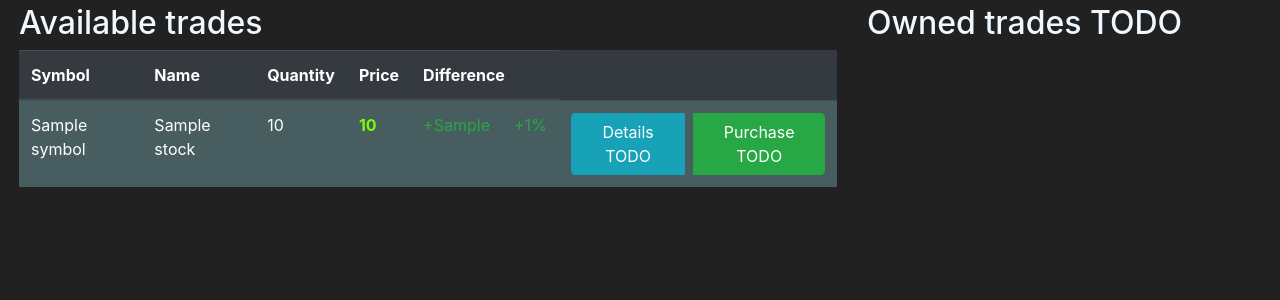
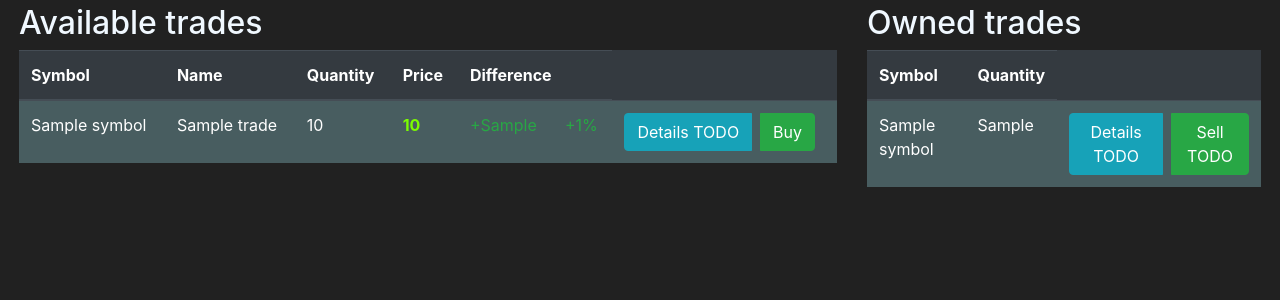
Before and after one commit to Marek-Chalabis/Stock-buyer-microservices, a Flask app: template reporter/backend/src/trades/templates/stocks.html in a window 1280 px wide. Shown: the part 56-356 px from the top of the page. Run offline with Flask 2, Linux system fonts and the light colour scheme; the template is opened without the code that fills it: most values are stand-ins (such as "Sample title", 1, 10 or a date in 2020); form fields are guessed from the names that the template uses; parts of the project's set-up code (start-up, migrations or seed data) failed here and were passed over; some libraries are stand-ins or nearby versions.

Commit message:
Update stocks template for buy logic

```diff
--- a/reporter/backend/src/trades/templates/stocks.html
+++ b/reporter/backend/src/trades/templates/stocks.html
@@ -19,21 +19,22 @@
                 </tr>
                 </thead>
                 <tbody>
-                {% for stock in stocks %}
+                {% for trade in trades %}
+                    {% include 'includes/modal_form_buy.html' %}
                     <tr class="first-level-table-row center center-block">
-                        <td>{{ stock.symbol }}</td>
-                        <td>{{ stock.name }}</td>
-                        <td>{{ stock.available_quantity }}</td>
-                        <td class="money-info">{{ stock.price }}</td>
-                        <td class="plain-difference">{{ stock.plain_difference }}</td>
-                        <td class="percent-difference">{{ stock.percent_difference }}</td>
+                        <td>{{ trade.symbol }}</td>
+                        <td>{{ trade.name }}</td>
+                        <td>{{ trade.available_quantity }}</td>
+                        <td class="money-info">{{ trade.price }}</td>
+                        <td class="plain-difference">{{ trade.plain_difference }}</td>
+                        <td class="percent-difference">{{ trade.percent_difference }}</td>
                         <td>
                             <div class="btn-group">
                                 <button class="btn btn-outline btn-info">
                                     Details TODO
                                 </button>
-                                <button class="btn btn-outline btn-success ml-2">
-                                    Purchase TODO
+                                <button class="btn btn-outline btn-success ml-2" data-toggle="modal" data-target="#modal-buy-trades-{{ trade.symbol }}">
+                                    Buy
                                 </button>
                             </div>
 
@@ -45,8 +46,35 @@
         </div>
         <div class="col-4">
             <h2>
-                Owned trades TODO
+                Owned trades
             </h2>
+            <table class="table table-hover table-dark">
+                <thead>
+                <tr>
+                    <th scope="col">Symbol</th>
+                    <th scope="col">Quantity</th>
+                </tr>
+                </thead>
+                <tbody>
+                {% for trade in user_trades %}
+                    <tr class="first-level-table-row center center-block">
+                        <td>{{ trade.symbol }}</td>
+                        <td>{{ trade.currently_acquired }}</td>
+                        <td>
+                            <div class="btn-group">
+                                <button class="btn btn-outline btn-info">
+                                    Details TODO
+                                </button>
+                                <button class="btn btn-outline btn-success ml-2">
+                                    Sell TODO
+                                </button>
+                            </div>
+
+                        </td>
+                    </tr>
+                {% endfor %}
+                </tbody>
+            </table>
         </div>
     </div>
 {% endblock %}
```
